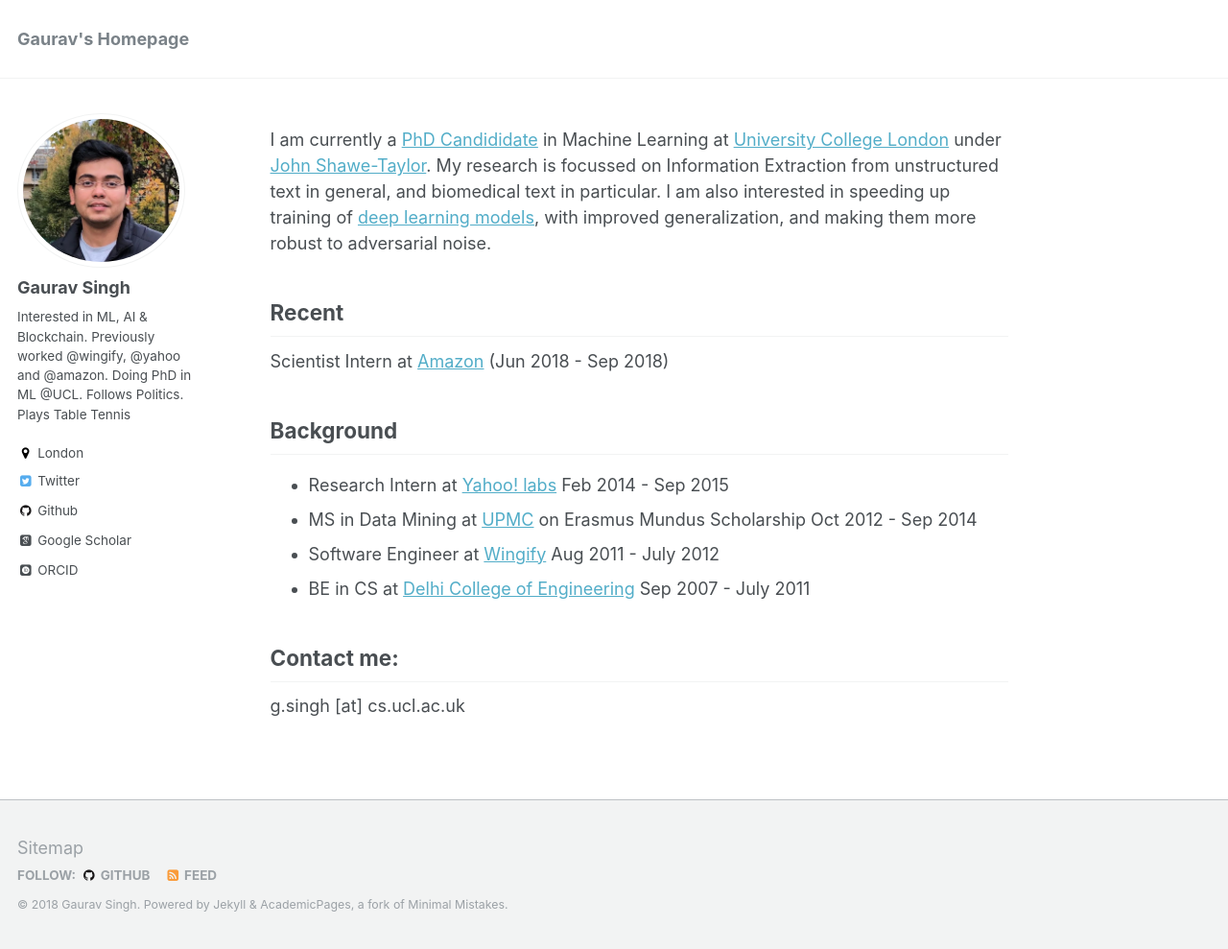
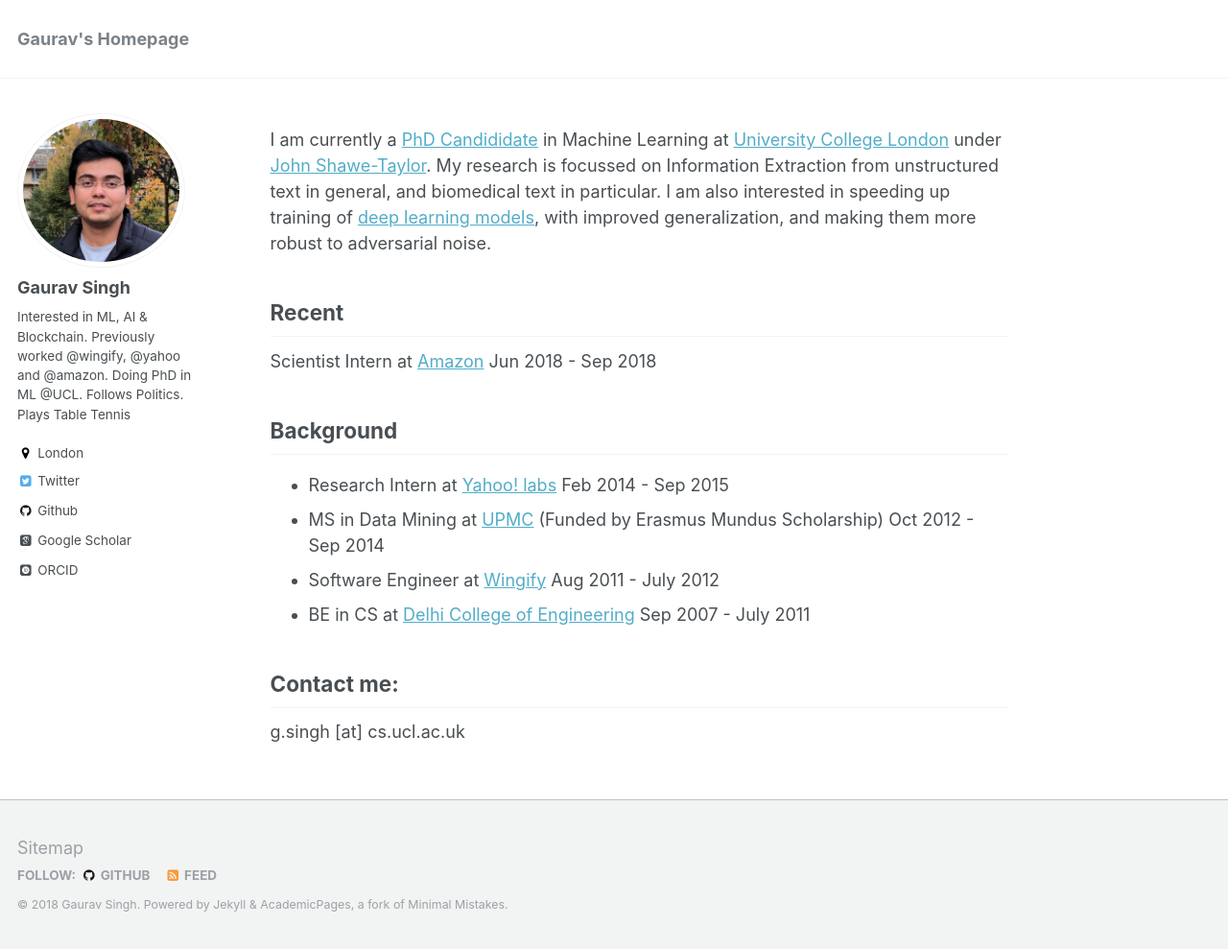
Before and after one commit to gauravsc/gauravsc.github.io, a Jekyll site: the page built from _pages/about.md, in a window 1280 px wide and 989 px high. Shown: the whole window at 96% size. Built offline with Jekyll 4.4.1, drawn with Linux system fonts in a browser that asks for light colours; some web fonts are replaced.

Commit message:
small fixes

```diff
--- a/_pages/about.md
+++ b/_pages/about.md
@@ -12,12 +12,12 @@
 
 Recent
 ------
-Scientist Intern at <a href ="https://www.amazon.com"> Amazon</a> (Jun 2018 - Sep 2018)
+Scientist Intern at <a href ="https://www.amazon.com"> Amazon</a> Jun 2018 - Sep 2018
 
 Background
 ------
 * Research Intern at <a href ="https://research.yahoo.com/">Yahoo! labs</a> Feb 2014 - Sep 2015
-* MS in Data Mining at <a href = "http://www.upmc.fr/en/">UPMC</a> on Erasmus Mundus Scholarship Oct 2012 - Sep 2014
+* MS in Data Mining at <a href = "http://www.upmc.fr/en/">UPMC</a> (Funded by Erasmus Mundus Scholarship) Oct 2012 - Sep 2014
 * Software Engineer at <a href="http://wingify.com/">Wingify</a> Aug 2011 - July 2012
 * BE in CS at <a href="http://dtu.ac.in/">Delhi College of Engineering</a> Sep 2007 - July 2011
 
```
